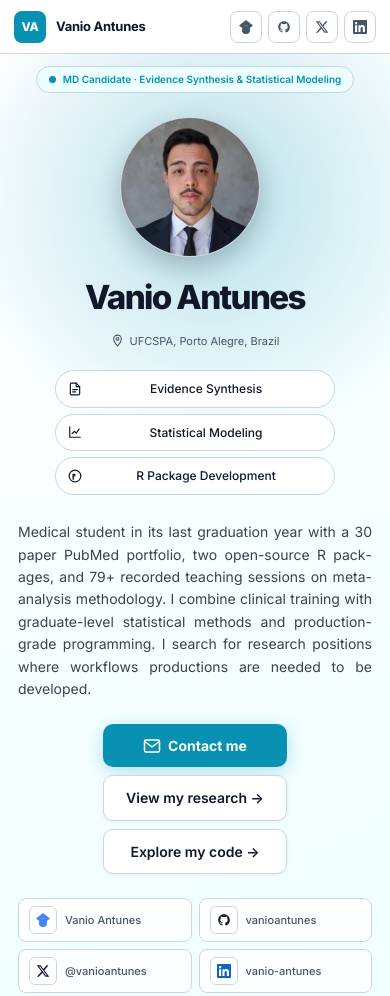
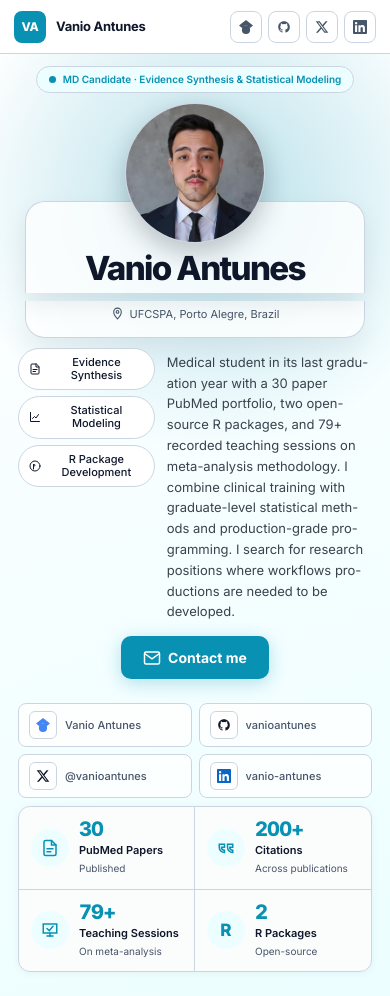
Before and after one commit to vanioljantunes/vanioljantunes.github.io, a plain HTML site: page index.html in a window 390 px wide. Shown: the top 996 px of the page. Drawn offline with Linux system fonts and the light colour scheme.

Commit message:
feat(hero): drop secondary CTAs; merge name+location into card joined to photo; chips/bio 40/60 side-by-side on mobile
- removes the two cta-secondary anchors (View my research / Explore my code) entirely
- on mobile, name + location share a single backdrop card with negative margin pulling the photo into the top of the card so they read as one unit
- chips and bio share a row at 40 / 60 width to save vertical space

```diff
--- a/index.html
+++ b/index.html
@@ -7,7 +7,7 @@
   <meta http-equiv="Cache-Control" content="no-cache, no-store, must-revalidate">
   <meta http-equiv="Pragma" content="no-cache">
   <meta http-equiv="Expires" content="0">
-  <meta name="build-version" content="2026-05-20-mobile-13">
+  <meta name="build-version" content="2026-05-20-mobile-14">
   <title>Vanio Antunes — MD Candidate · Researcher · Developer</title>
   <script>
     // force fresh load when build-version changes
@@ -2307,14 +2307,19 @@
         position: relative;
       }
 
-      /* single-column centered mobile hero: pill → photo → name →
-         location → chips → bio → CTAs. text div becomes contents so
-         its children join the same flex flow as the photo. */
+      /* mobile hero grid:
+         row1 role pill (centered)
+         row2 photo
+         row3 name (bg card joined to photo)
+         row4 location (extension of name card)
+         row5 chips | bio  -- 40/60 split
+         row6 contact-me CTA */
       .hero-grid {
-        display: flex;
-        flex-direction: column;
-        align-items: center;
-        gap: 10px;
+        display: grid;
+        grid-template-columns: 40fr 60fr;
+        column-gap: 12px;
+        row-gap: 0;
+        align-items: start;
         text-align: center;
       }
 
@@ -2322,36 +2327,92 @@
         display: contents;
       }
 
-      .hero-role-pill { order: 1; }
-      .hero-photo-col { order: 2; }
-      .hero-name { order: 3; }
-      .hero-location { order: 4; justify-content: center; }
-      .hero-chips { order: 5; }
-      .hero-bio { order: 6; }
-      .hero-ctas { order: 7; }
+      .hero-role-pill {
+        grid-column: 1 / -1;
+        grid-row: 1;
+        justify-self: center;
+        margin-bottom: 8px;
+      }
 
       .hero-photo-col {
+        grid-column: 1 / -1;
+        grid-row: 2;
         position: static;
+        justify-self: center;
         align-self: center;
+        width: 140px;
+        max-width: 140px;
+        height: 140px;
+        min-height: 0;
+        margin: 0 0 -42px;       /* pull name card up under the photo */
+        z-index: 3;
+        display: block;
+      }
+
+      /* unified name + location card */
+      .hero-name {
+        grid-column: 1 / -1;
+        grid-row: 3;
         justify-self: center;
-        width: 150px;
-        max-width: 150px;
-        height: 150px;
-        min-height: 0;
-        margin: 4px 0 4px;
+        width: min(340px, 100%);
+        background: oklch(100% 0 0 / 0.78);
+        border: 1px solid var(--border);
+        border-bottom: none;
+        border-radius: 20px 20px 0 0;
+        padding: 50px 22px 8px;
+        margin: 0;
+        font-size: clamp(24px, 7vw, 32px);
+        line-height: 1.05;
+        text-align: center;
+        box-shadow: 0 10px 24px oklch(18% 0.025 250 / 0.08);
+        backdrop-filter: blur(8px);
+        -webkit-backdrop-filter: blur(8px);
+        position: relative;
         z-index: 2;
-        display: block;
-      }
-
-      .hero-name,
-      .hero-bio,
+      }
+
+      .hero-location {
+        grid-column: 1 / -1;
+        grid-row: 4;
+        justify-self: center;
+        width: min(340px, 100%);
+        background: oklch(100% 0 0 / 0.78);
+        border: 1px solid var(--border);
+        border-top: none;
+        border-radius: 0 0 20px 20px;
+        padding: 4px 22px 14px;
+        margin: 0 0 14px;
+        font-size: 12px;
+        justify-content: center;
+        backdrop-filter: blur(8px);
+        -webkit-backdrop-filter: blur(8px);
+        box-shadow: 0 14px 26px oklch(18% 0.025 250 / 0.06);
+      }
+
+      /* chips + bio side by side */
       .hero-chips {
-        width: 100%;
+        grid-column: 1;
+        grid-row: 5;
+        padding: 0;
+        align-self: start;
+      }
+
+      .hero-bio {
+        grid-column: 2;
+        grid-row: 5;
+        text-align: left;
+        align-self: start;
+        font-size: 13px;
+        margin: 0;
         max-width: 100%;
       }
 
-      .hero-chips {
-        max-width: 280px;
+      .hero-ctas {
+        grid-column: 1 / -1;
+        grid-row: 6;
+        margin-top: 14px;
+        max-width: 320px;
+        justify-self: center;
       }
 
       .hero-photo-card {
@@ -2405,19 +2466,20 @@
         width: 100%;
         justify-content: center;
         position: relative;
-        gap: 8px;
-        padding: 8px 14px 8px 36px;
-        font-size: 12px;
+        gap: 6px;
+        padding: 7px 8px 7px 28px;
+        font-size: 11px;
         text-align: center;
+        line-height: 1.2;
       }
 
       .hero-chip svg {
         position: absolute;
-        left: 12px;
+        left: 10px;
         top: 50%;
         transform: translateY(-50%);
-        width: 14px;
-        height: 14px;
+        width: 12px;
+        height: 12px;
         margin-right: 0;
         flex-shrink: 0;
       }
@@ -2566,9 +2628,6 @@
                 </svg>
                 Contact me
               </a>
-              <a class="cta-secondary" href="https://pubmed.ncbi.nlm.nih.gov/?term=vanio+antunes&amp;sort=date"
-                target="_blank">View my research →</a>
-              <a class="cta-secondary" href="https://github.com/vanioljantunes" target="_blank">Explore my code →</a>
             </div>
           </div>
 
```
